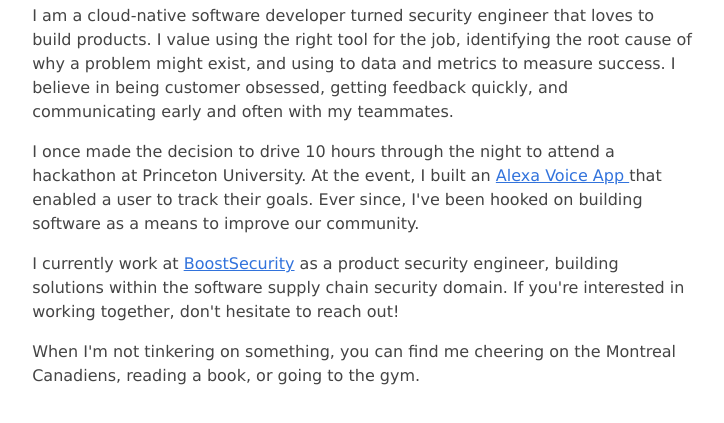
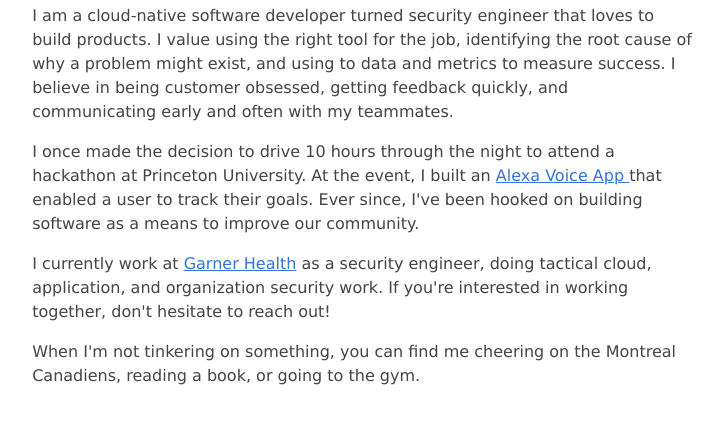
Before and after one commit to chasen-bettinger/personal-website, an Astro site: page / in a window 1280 px wide. Shown: the part 201-624 px from the top of the page, without its empty margins (277-1001 px from the left). Built offline with nearby package versions, Linux system fonts and the light colour scheme; Astro itself is replaced by a stand-in of ours.

Commit message:
Update index.astro

```diff
--- a/src/pages/index.astro
+++ b/src/pages/index.astro
@@ -36,10 +36,10 @@ import { SITE_TITLE, SITE_DESCRIPTION } from "../consts";
       </p>
       <p>
         I currently work at <a
-          href="https://boostsecurity.io/"
+          href="https://www.getgarner.com/"
           rel="noreferrer"
-          target="_blank">BoostSecurity</a
-        > as a product security engineer, building solutions within the software supply chain security domain. If
+          target="_blank">Garner Health</a
+        > as a security engineer, doing tactical cloud, application, and organization security work. If
         you're interested in working together, don't hesitate to reach out!
       </p>
       <p>
```
